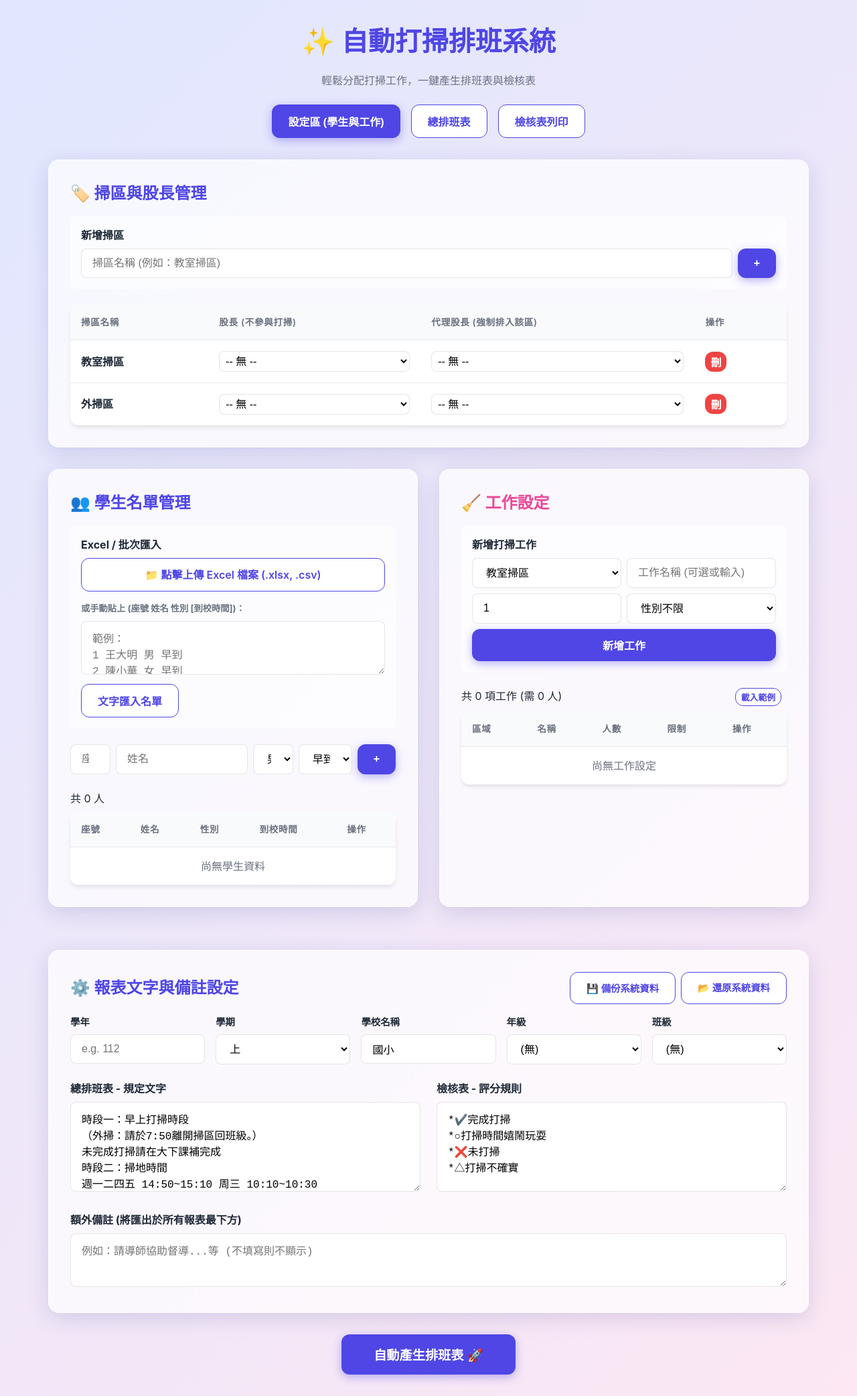
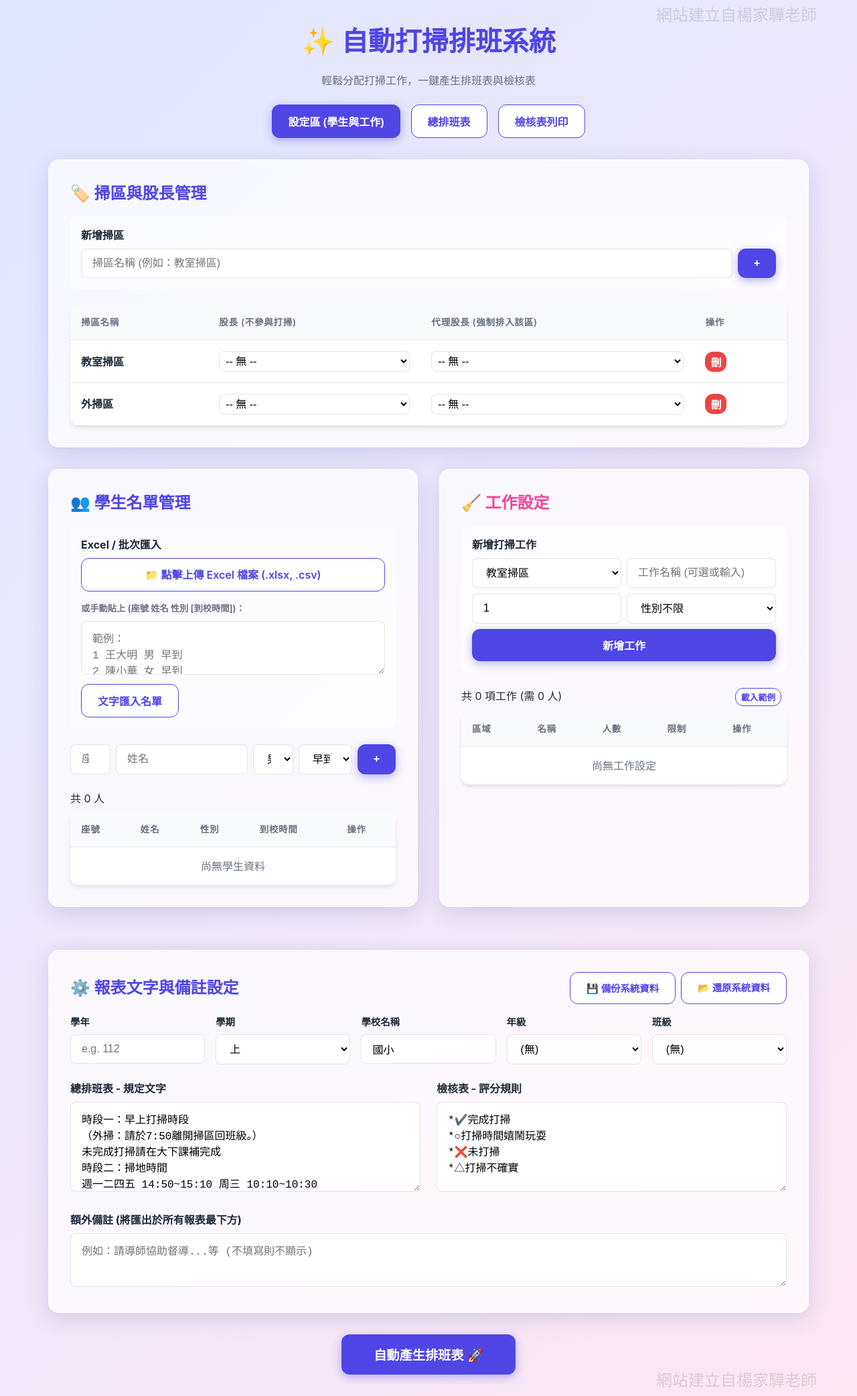
Before and after one commit to chy23/Auto_CLNsched, a React (Vite) app: page / in a window 1280 px wide. Shown: the whole page at 67% size. Built offline with nearby package versions, Linux system fonts and the light colour scheme.

Commit message:
Add watermark to top-right and bottom-right

```diff
--- a/src/App.jsx
+++ b/src/App.jsx
@@ -236,7 +236,12 @@ function App() {
   };
 
   return (
-    <div className="app-container animate-fade-in">
+    <div className="app-container animate-fade-in" style={{ position: 'relative' }}>
+      {/* Top right watermark */}
+      <div className="no-print" style={{ position: 'absolute', top: '5px', right: '20px', color: 'gray', opacity: 0.25, fontSize: '18pt', pointerEvents: 'none' }}>
+        網站建立自楊家驊老師
+      </div>
+
       <header className="no-print" style={{ marginBottom: '2rem', textAlign: 'center' }}>
         <h1 style={{ fontSize: '2.5rem', color: 'var(--primary-color)' }}>✨ 自動打掃排班系統</h1>
         <p style={{ color: 'var(--text-muted)' }}>輕鬆分配打掃工作，一鍵產生排班表與檢核表</p>
@@ -298,6 +303,11 @@ function App() {
           <ChecklistView schedule={schedule} settings={settings} />
         )}
       </main>
+
+      {/* Bottom right watermark */}
+      <div className="no-print" style={{ position: 'absolute', bottom: '5px', right: '20px', color: 'gray', opacity: 0.25, fontSize: '18pt', pointerEvents: 'none' }}>
+        網站建立自楊家驊老師
+      </div>
     </div>
   );
 }
```
